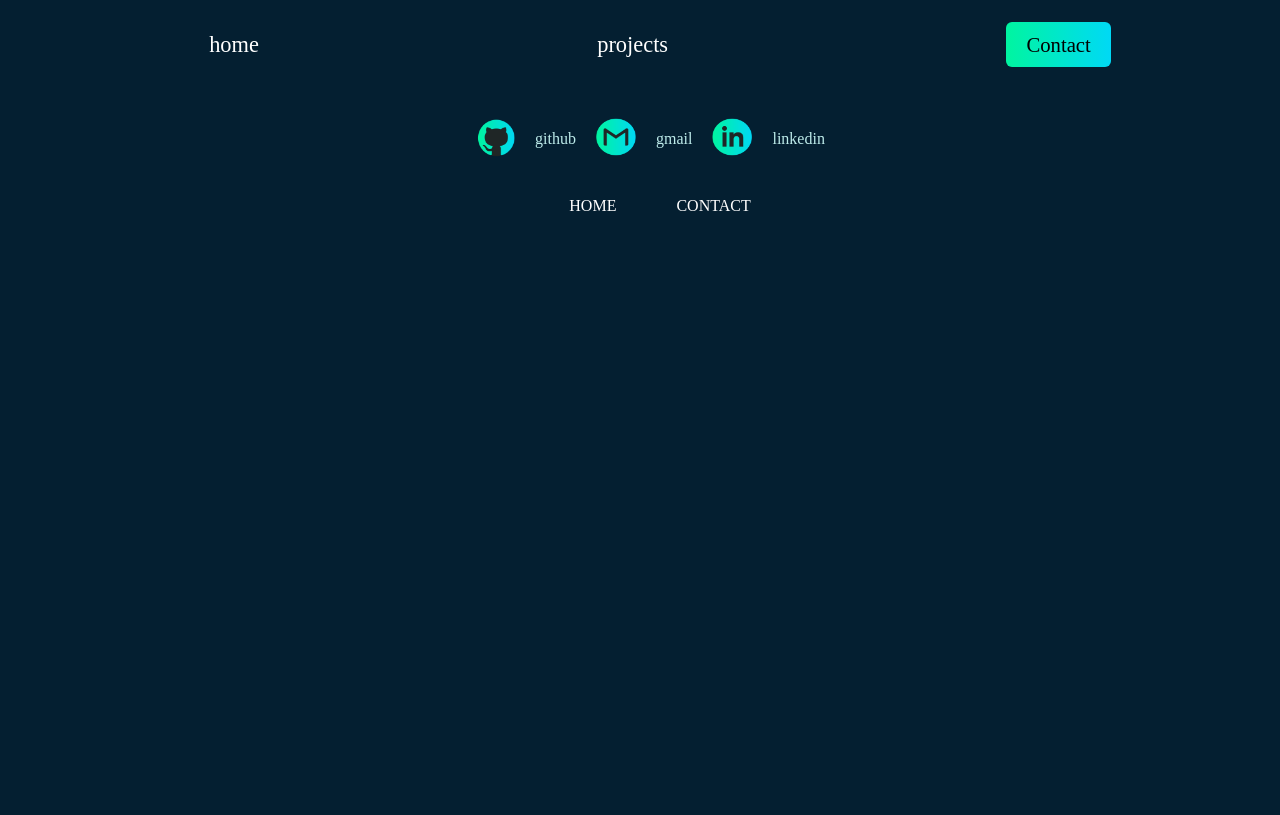
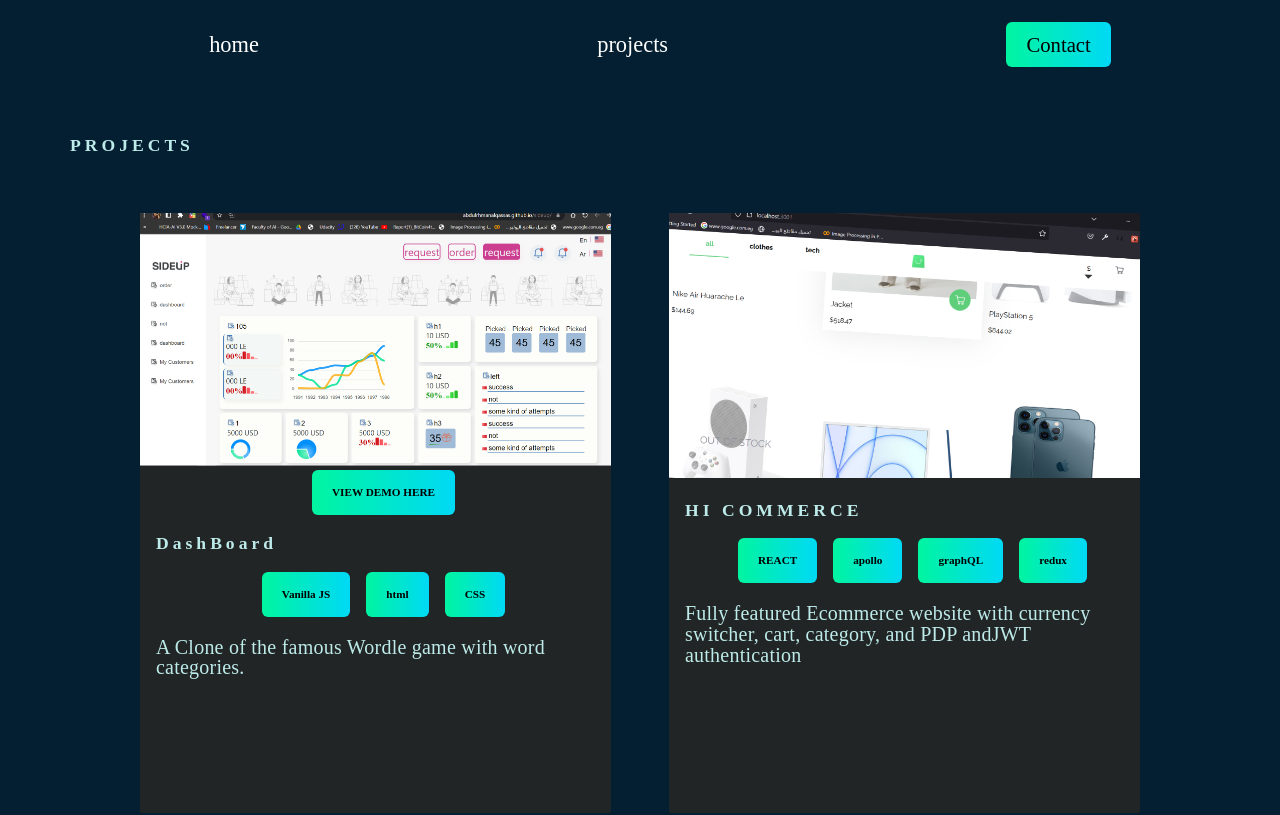
Before and after one commit to abdulrhmanalqassas/potfolio, a React (Create React App) app: page /potfolio/projects in a window 1280 px wide. Shown: the top 815 px of the page. Built offline with nearby package versions, Linux system fonts and the light colour scheme.

Commit message:
project 1 change

```diff
--- a/src/App.js
+++ b/src/App.js
@@ -5,6 +5,7 @@
 import Footer from "./component/Footer";
 import Contact from "./component/Contact";
 import Project from "./component/Project/Project";
+import myProjects from "./component/Project/myProjects";
 
 function App() {
   return (
@@ -13,8 +14,8 @@
 
       <Routes>
         <Route path="/potfolio/" element={<Home />} />
-        <Route path="*/Contact" element={<Contact />} />
-        <Route path="*/projects" element={<Project displayedNumber={4} />} />
+        <Route path="potfolio/Contact" element={<Contact />} />
+        <Route path="potfolio/projects" element={<Project displayedNumber={5} />} />
       </Routes>
 
       <Footer />
--- a/src/component/Project/myProjects.js
+++ b/src/component/Project/myProjects.js
@@ -1,12 +1,20 @@
 const myProjects = {
-  p1: {
+  p1:{
+    image: require("../../images/sideup.png"),
+    title: "DashBoard",
+    description:
+      "A Clone of the famous Wordle game with word categories.",
+    technologies: ["Vanilla JS", "html", "CSS"],
+    link:"https://abdulrhmanalqassas.github.io/sideup/",
+  },
+  p2: {
     image: require("../../images/h4isite.png"),
     title: "HI COMMERCE",
     description:
       "Fully featured Ecommerce website with currency switcher, cart, category, and PDP andJWT authentication",
     technologies: ["REACT", "apollo", "graphQL", "redux"],
   },
-  p2: {
+  p3: {
     image: require("../../images/VBCc.png"),
     title: "Vaccine verification system powered by Blockchain ",
     description:
@@ -14,7 +22,7 @@
     technologies: ["react-router", "REACT", "axios"],
     link:"https://vaccine-verification-system.netlify.app/",
   },
-  p3: {
+  p4: {
     image: require("../../images/tmlawysite.png"),
     title: "EDU Management ",
     description:
@@ -22,7 +30,7 @@
     technologies: ["MUI", "REACT", "axios"],
     link:"https://profound-druid-c33c9e.netlify.app",
   },
-  p4: {
+  p5: {
     image: require("../../images/Wordle.png"),
     title: "Wordle Game ",
     description:
@@ -30,14 +38,7 @@
     technologies: ["Vanilla JS", "html", "CSS"],
     link:"https://wordleclonealqassas.netlify.app/",
   },
-  p5:{
-    image: require("../../images/sideup.png"),
-    title: "DashBoard",
-    description:
-      "A Clone of the famous Wordle game with word categories.",
-    technologies: ["Vanilla JS", "html", "CSS"],
-    link:"https://abdulrhmanalqassas.github.io/sideup/",
-  }
+
 };
 
 export default myProjects;
```
